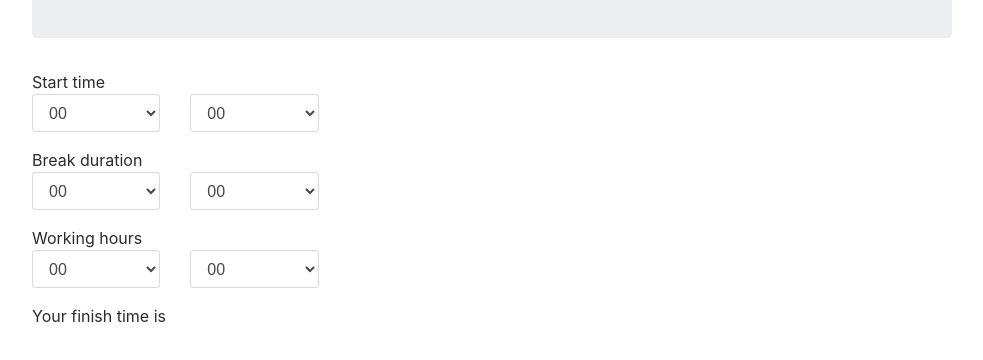
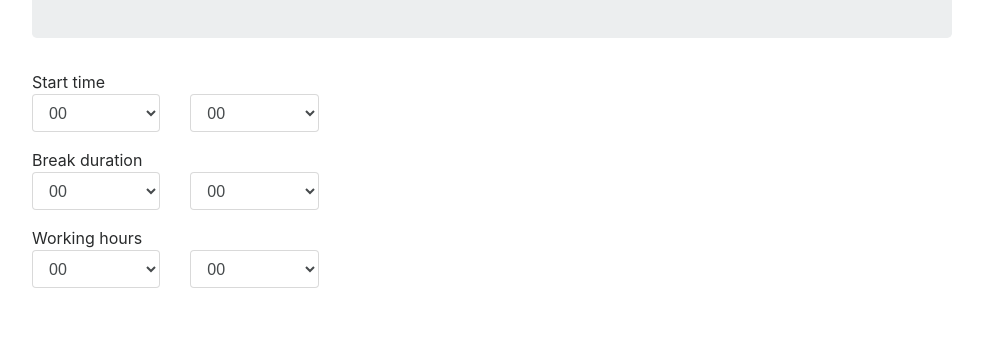
Before and after one commit to ocsross96/work-day-calculator, a React app: page / in a window 1280 px wide. Shown: the part 204-564 px from the top of the page, without its empty margins (148-1131 px from the left). Built offline with nearby package versions, Linux system fonts and the light colour scheme.

Commit message:
More work on logic of finishTime

```diff
--- a/src/components/Form.js
+++ b/src/components/Form.js
@@ -11,7 +11,8 @@ export class Form extends Component {
     this.state = {
       startTime: props.startTime,
       breakDuration: props.breakDuration,
-      workingHours: props.workingHours
+      workingHours: props.workingHours,
+      finishTime: undefined
     };
 
     // console.log(this.state);
@@ -37,7 +38,7 @@ export class Form extends Component {
     return minutes;
   }
 
-  getFinishTime () {
+  calculateFinishTime () {
     const startTime = this.state.startTime;
     const breakDuration = this.state.breakDuration;
     const workingHours = this.state.workingHours;
@@ -161,7 +162,10 @@ export class Form extends Component {
             value={this.props.workingHours}
           /> */}
         </form>
-        <p>Your finish time is {this.props.finishTime}</p>
+        { this.state.finishTime &&
+          <p>Your finish time is {this.state.finishTime}</p>
+        }
+
       </div>
     );
   }
```
